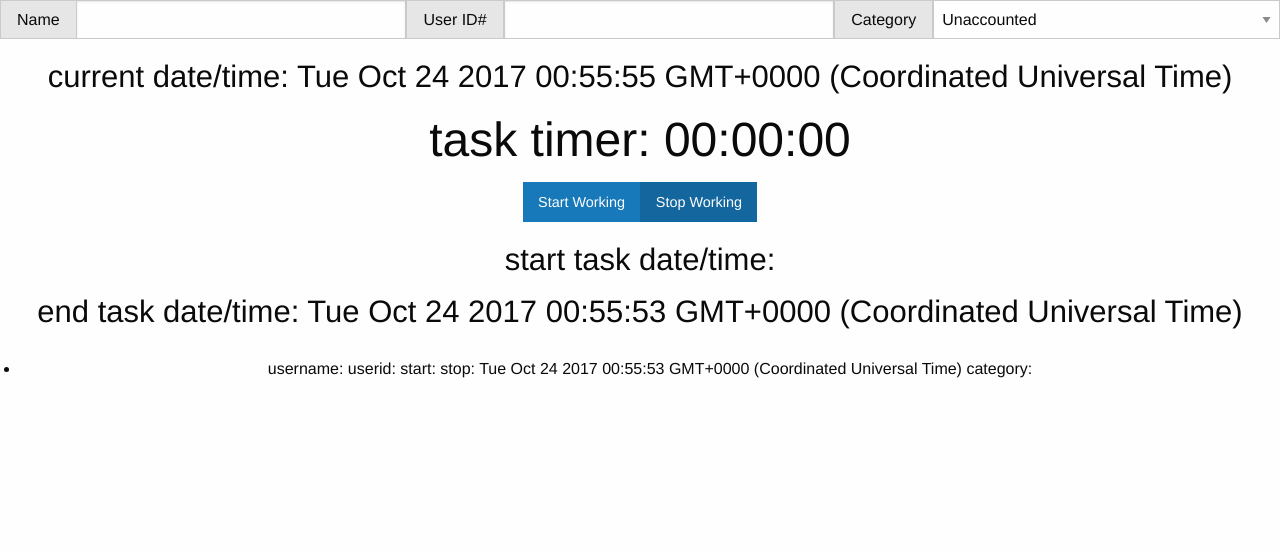
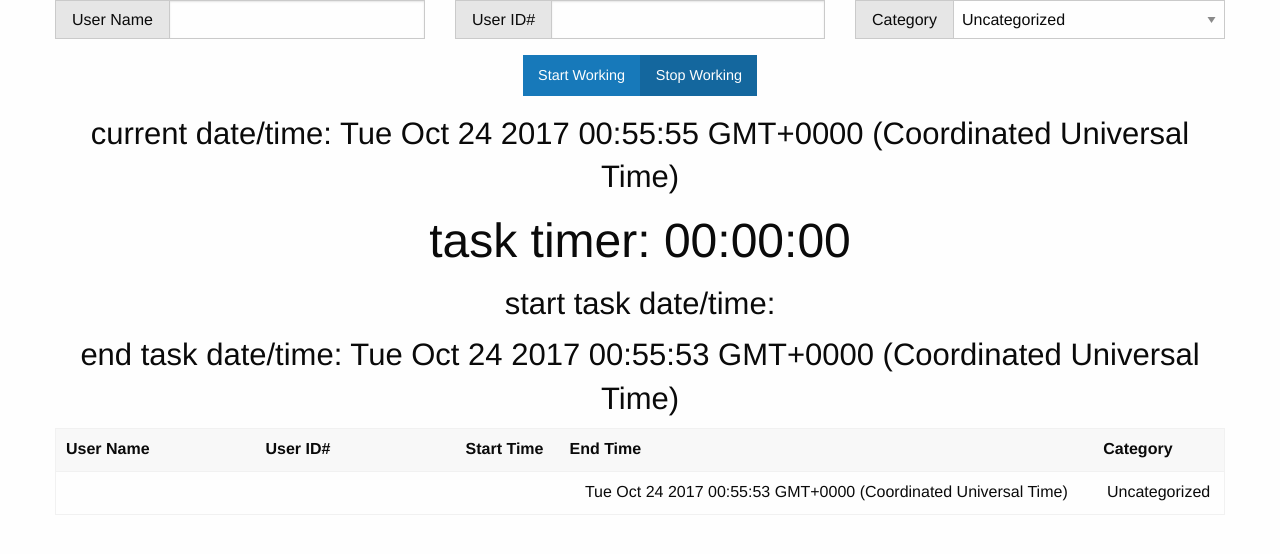
Before and after one commit to erlemulligan/activity-tracker, a React (Create React App) app: page / in a window 1280 px wide. Both pictures are taken after a click on the button "Stop Working". Shown: the top 554 px of the page. Built offline with nearby package versions, Linux system fonts and the light colour scheme.

Commit message:
table formatting of activity log

```diff
--- a/src/App.js
+++ b/src/App.js
@@ -1,11 +1,12 @@
 import React, { Component } from 'react';
 import TimerComponent from './Components/TimerComponent';
+import '../node_modules/foundation-sites/dist/css/foundation.css'
 import './App.css';
 
 class App extends Component {
   render() {
     return (
-      <div className="App">
+      <div className="App grid-container">
         <TimerComponent breakReminderInSeconds={6000} />
       </div>
     );
--- a/src/Components/TaskListItemComponent/index.js
+++ b/src/Components/TaskListItemComponent/index.js
@@ -4,7 +4,13 @@ import './TaskListItemComponent.css'
 
 const TaskListItemComponent = (props) => {
   return (
-    <li className="TaskListItemComponentContainer">username: {props.userName} userid: {props.userIdNumber} start: {props.startTime} stop: {props.stopTime} category: {props.taskCategory}</li>
+    <tr className="TaskListItemComponentContainer">
+      <td>{props.userName}</td>
+      <td>{props.userIdNumber}</td>
+      <td>{props.startTime}</td>
+      <td>{props.stopTime}</td>
+      <td>{props.taskCategory}</td>
+    </tr>
   );
 }
 
--- a/src/Components/TimerComponent/index.js
+++ b/src/Components/TimerComponent/index.js
@@ -15,7 +15,7 @@ class TimerComponent extends Component {
       secondsElapsed: 0,
       userName: '',
       userIdNumber: '',
-      taskCategory: '',
+      taskCategory: 'Uncategorized',
       taskList: [],
     }
 
@@ -113,38 +113,62 @@ class TimerComponent extends Component {
       return <TaskListItemComponent key={task.start} startTime={task.start} stopTime={task.stop} userName={task.userName} userIdNumber={task.userIdNumber} taskCategory={task.taskCategory}/>
     })
 
-    return (<ul>{taskListDisplay}</ul>)
+    return (
+            <table className="hover">
+              <thead>
+                <tr>
+                  <th width="200">User Name</th>
+                  <th width="200">User ID#</th>
+                  <th>Start Time</th>
+                  <th>End Time</th>
+                  <th>Category</th>
+                </tr>
+              </thead>
+              <tbody>
+                {taskListDisplay}
+              </tbody>
+            </table>
+           )
   }
 
   render() {
     return (
-      <div className="TimerComponentContainer">
-        <div class="input-group">
-          <span class="input-group-label">Name</span>
+      <div className="TimerComponentContainer grid-x grid-padding-x">
+
+        <div className="input-group cell small-12 medium-4">
+          <span className="input-group-label">User Name</span>
           <input className="input-group-field" type="text" value={this.state.userName} onChange={this.handleUserNameChange}/>
+        </div>
 
-          <span class="input-group-label">User ID#</span>
+        <div className="input-group cell small-12 medium-4">
+          <span className="input-group-label">User ID#</span>
           <input className="input-group-field" type="text" value={this.state.userIdNumber} onChange={this.handleUserIdNumberChange}/>
+        </div>
 
-          <span class="input-group-label">Category</span>
+        <div className="input-group cell small-12 medium-4">
+          <span className="input-group-label">Category</span>
           <select className="input-group-field" onChange={this.handleTaskCategoryChange}>
-            <option value="Unaccounted Time">Unaccounted</option>
+            <option value="Uncategorized">Uncategorized</option>
             <option value="Development">Development</option>
             <option value="Communication">Communication</option>
             <option value="Meeting">Meeting</option>
             <option value="Break">Break</option>
           </select>
         </div>
-        <h3>{`current date/time: ${this.state.currentDate}`}</h3>
-        <h1>{`task timer: ${this.getHours()}:${this.getMinutes()}:${this.getSeconds()}`}</h1>
-        <ButtonComponent buttonText="Start Working" onClick={this.handleStart}/>
-        <ButtonComponent buttonText="Stop Working" onClick={this.handleStop} />
-        <h3>{`start task date/time: ${this.state.startDate}`}</h3>
-        <h3>{`end task date/time: ${this.state.endDate}`}</h3>
-        {this.displayTaskList()}
-        {this.state.userName}
-        {this.state.userIdNumber}
-        {this.state.taskCategory}
+
+        <div className="cell small-12">
+          <ButtonComponent buttonText="Start Working" onClick={this.handleStart}/>
+          <ButtonComponent buttonText="Stop Working" onClick={this.handleStop} />
+        </div>
+
+        <div className="cell">
+          <h3>{`current date/time: ${this.state.currentDate}`}</h3>
+          <h1>{`task timer: ${this.getHours()}:${this.getMinutes()}:${this.getSeconds()}`}</h1>
+
+          <h3>{`start task date/time: ${this.state.startDate}`}</h3>
+          <h3>{`end task date/time: ${this.state.endDate}`}</h3>
+          {this.displayTaskList()}
+        </div>
       </div>
     );
   }
```
